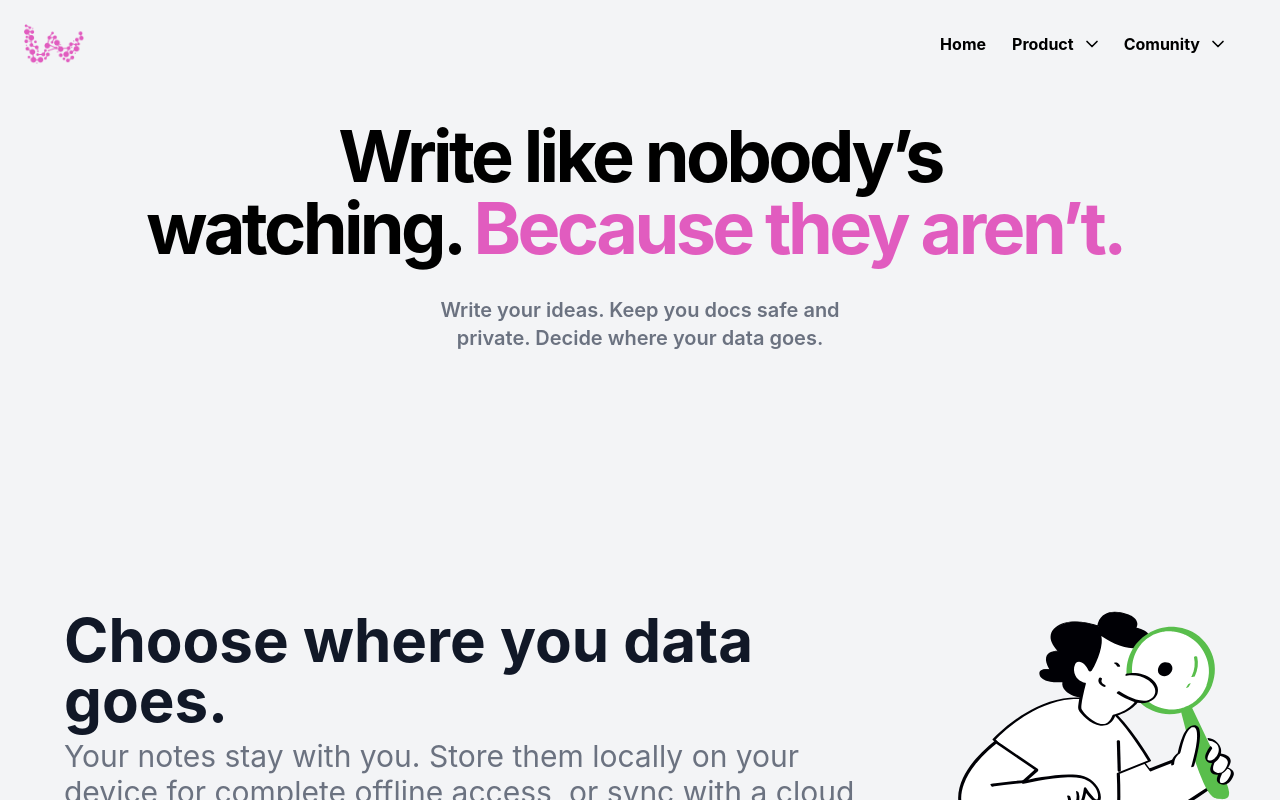
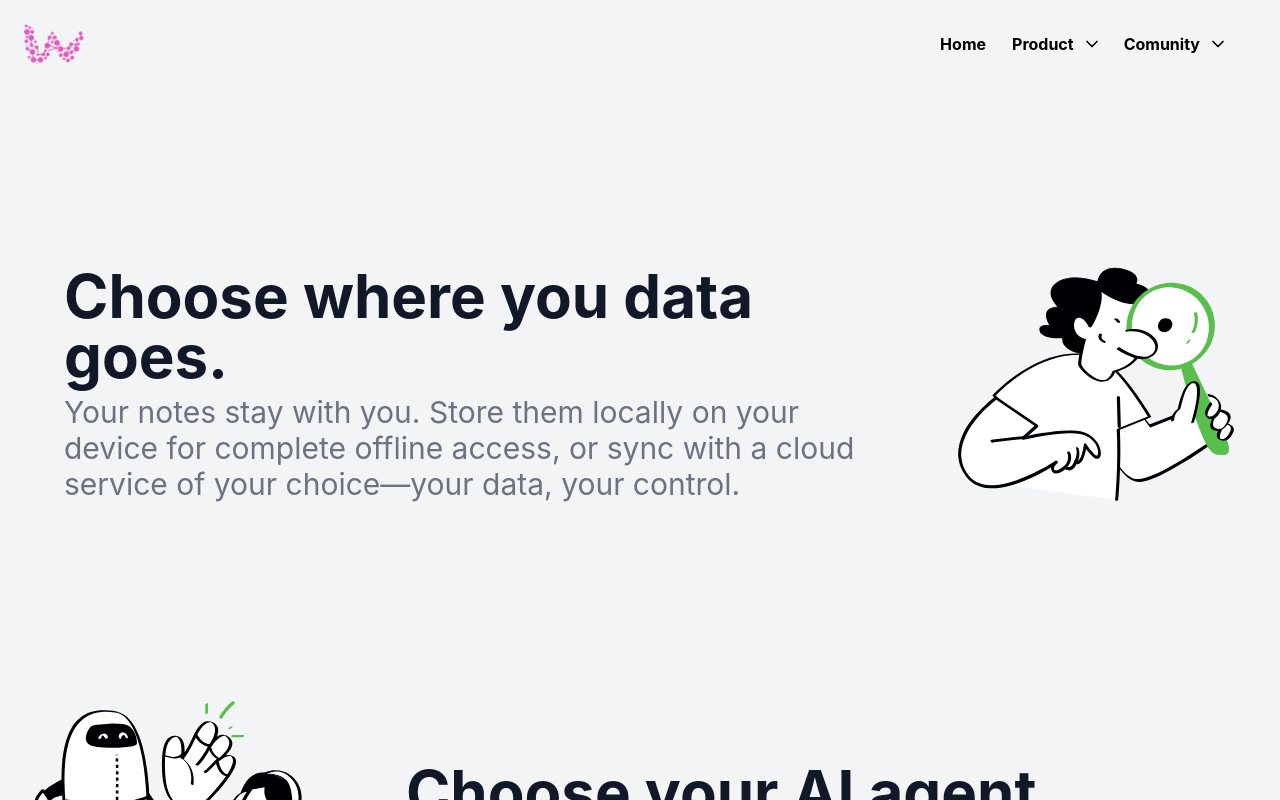
Before and after one commit to leandroBorgesFerreira/WriteopiaLandingPage, a React (Create React App) app: page / in a window 1280 px wide. Shown: the top 800 px of the page. Built offline with nearby package versions, Linux system fonts and the light colour scheme.

Commit message:
Update root.tsx

```diff
--- a/src/routes/root.tsx
+++ b/src/routes/root.tsx
@@ -4,13 +4,13 @@ import Newsletter from "../home/newsletter";
 import Footer from "../components/ui/footer";
 import React from "react";
 import Pitch from "../home/pitch";
-import Hero from "../home/hero";
+// import Hero from "../home/hero";
 
 export default function Root() {
 	return (
 		<div>
 			<Header />
-			<Hero />
+			{/* <Hero /> */}
 			<Pitch />
 			<Compatibility />
 			<Newsletter />
```
